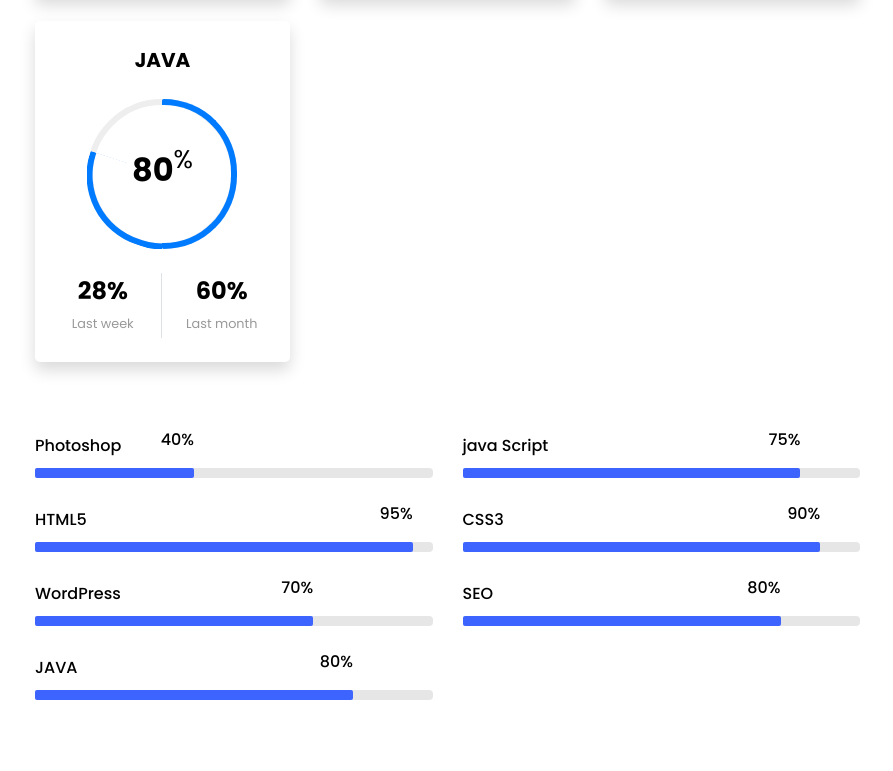
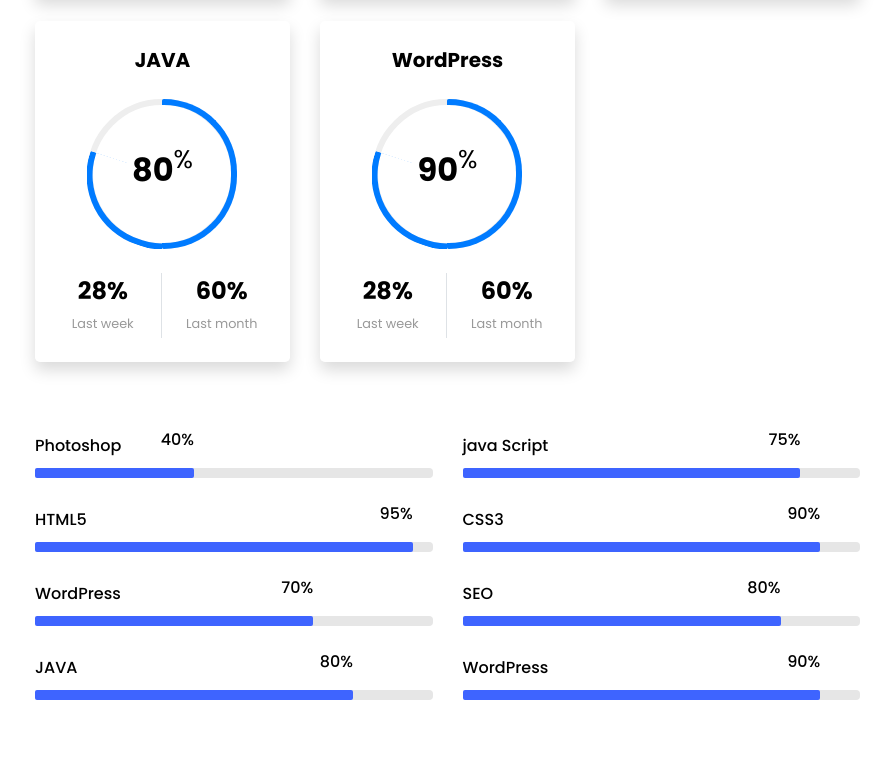
Before and after one commit to sabbirCSE2016/Portfolio, a plain HTML site: page index.html in a window 1280 px wide. Shown: the part 3829-4600 px from the top of the page, without its empty margins (335-1228 px from the left). Drawn offline with Linux system fonts and the light colour scheme; files whose address does not match are found by name.

Commit message:
Update index.html

```diff
--- a/index.html
+++ b/index.html
@@ -57,7 +57,7 @@
 								  <span
 								     class="txt-rotate"
 								     data-period="2000"
-								     data-rotate='[ "Web Designer.", "Developer.", "Photographer.", "Java Developer." ]'></span>
+								     data-rotate='[ "Web Designer.", "Developer.", "Photographer.", "Java Developer.","WordPress Expert." ]'></span>
 								</h2>
 							</div>
             </div>
@@ -358,6 +358,36 @@
 						      </div>
 						    </div>
 
+							<div class="col-lg-4 mb-4">
+						      <div class="bg-white rounded-lg shadow p-4">
+						        <h2 class="h5 font-weight-bold text-center mb-4">WordPress</h2>
+
+
+						        <div class="progress mx-auto" data-value='80'>
+						          <span class="progress-left">
+                        <span class="progress-bar border-primary"></span>
+						          </span>
+						          <span class="progress-right">
+                        <span class="progress-bar border-primary"></span>
+						          </span>
+						          <div class="progress-value w-100 h-100 rounded-circle d-flex align-items-center justify-content-center">
+						            <div class="h2 font-weight-bold">90<sup class="small">%</sup></div>
+						          </div>
+						        </div>
+
+
+						        <div class="row text-center mt-4">
+						          <div class="col-6 border-right">
+						            <div class="h4 font-weight-bold mb-0">28%</div><span class="small text-gray">Last week</span>
+						          </div>
+						          <div class="col-6">
+						            <div class="h4 font-weight-bold mb-0">60%</div><span class="small text-gray">Last month</span>
+						          </div>
+						        </div>
+
+						      </div>
+						    </div>
+
 					  	</div>
 					  	<div class="row">
 					  		<div class="col-md-6 animate-box">
@@ -438,6 +468,19 @@
 										</div>
 									</div>
 								</div>
+
+								<div class="col-md-6 animate-box">
+									<div class="progress-wrap ftco-animate">
+										<h3>WordPress</h3>
+										<div class="progress">
+										 	<div class="progress-bar color-1" role="progressbar" aria-valuenow="90"
+										  	aria-valuemin="0" aria-valuemax="100" style="width:90%">
+										    <span>90%</span>
+										  	</div>
+										</div>
+									</div>
+								</div>
+
 					  	</div>
 					  </div>
 
@@ -486,6 +529,18 @@
 							</span>
 							<div class="desc">
 								<h3 class="mb-5">Web Developer</h3>
+								<p>I am a well known and great experienced Web Developer.</p>
+							</div>
+						</a>
+					</div>
+
+					<div class="col-md-4 text-center d-flex ftco-animate">
+						<a href="#" class="services-1 shadow">
+							<span class="icon">
+								<i class="flaticon-ideas"></i>
+							</span>
+							<div class="desc">
+								<h3 class="mb-5">WordPress</h3>
 								<p>I am a well known and great experienced Web Developer.</p>
 							</div>
 						</a>
```
